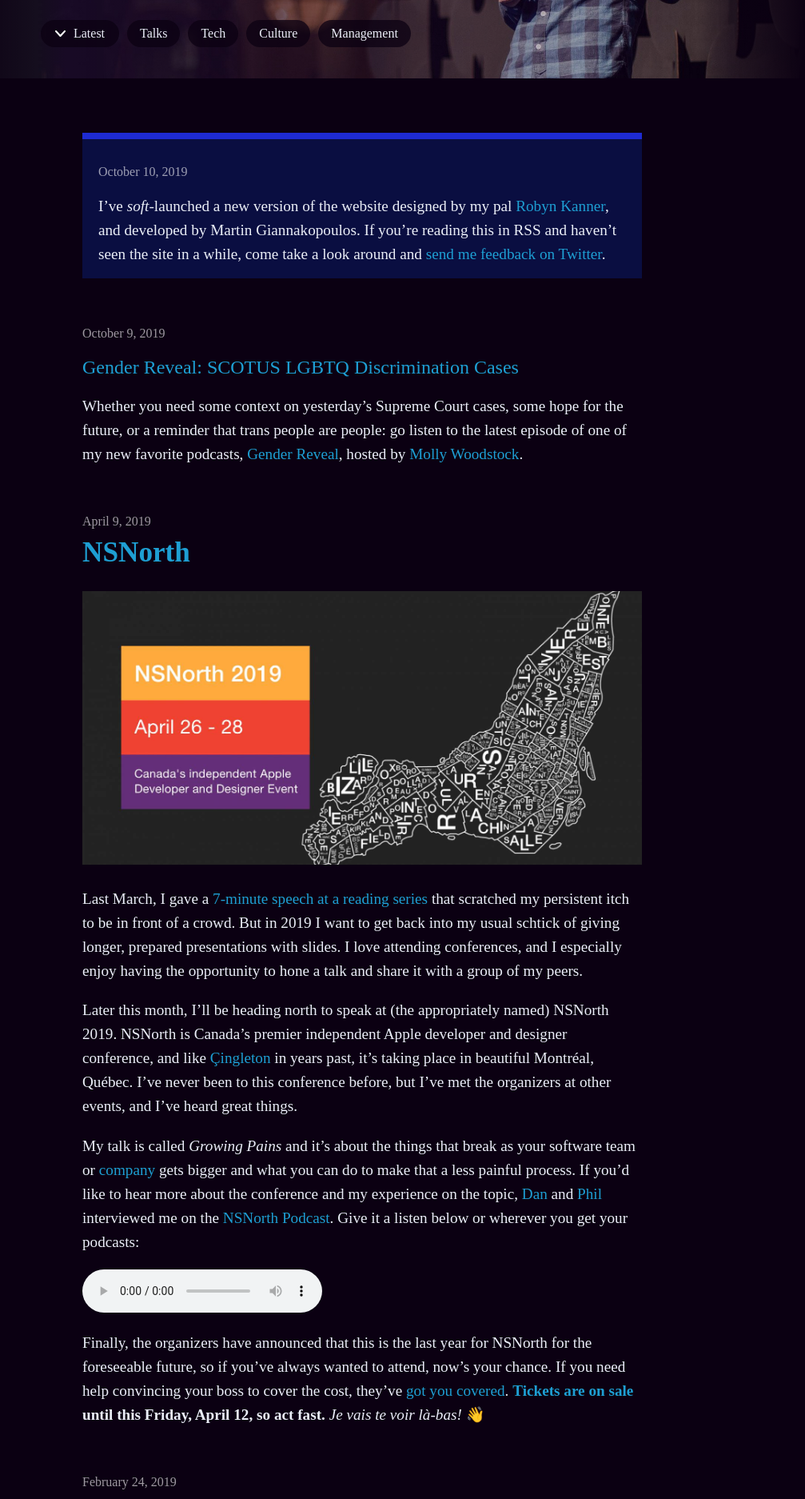
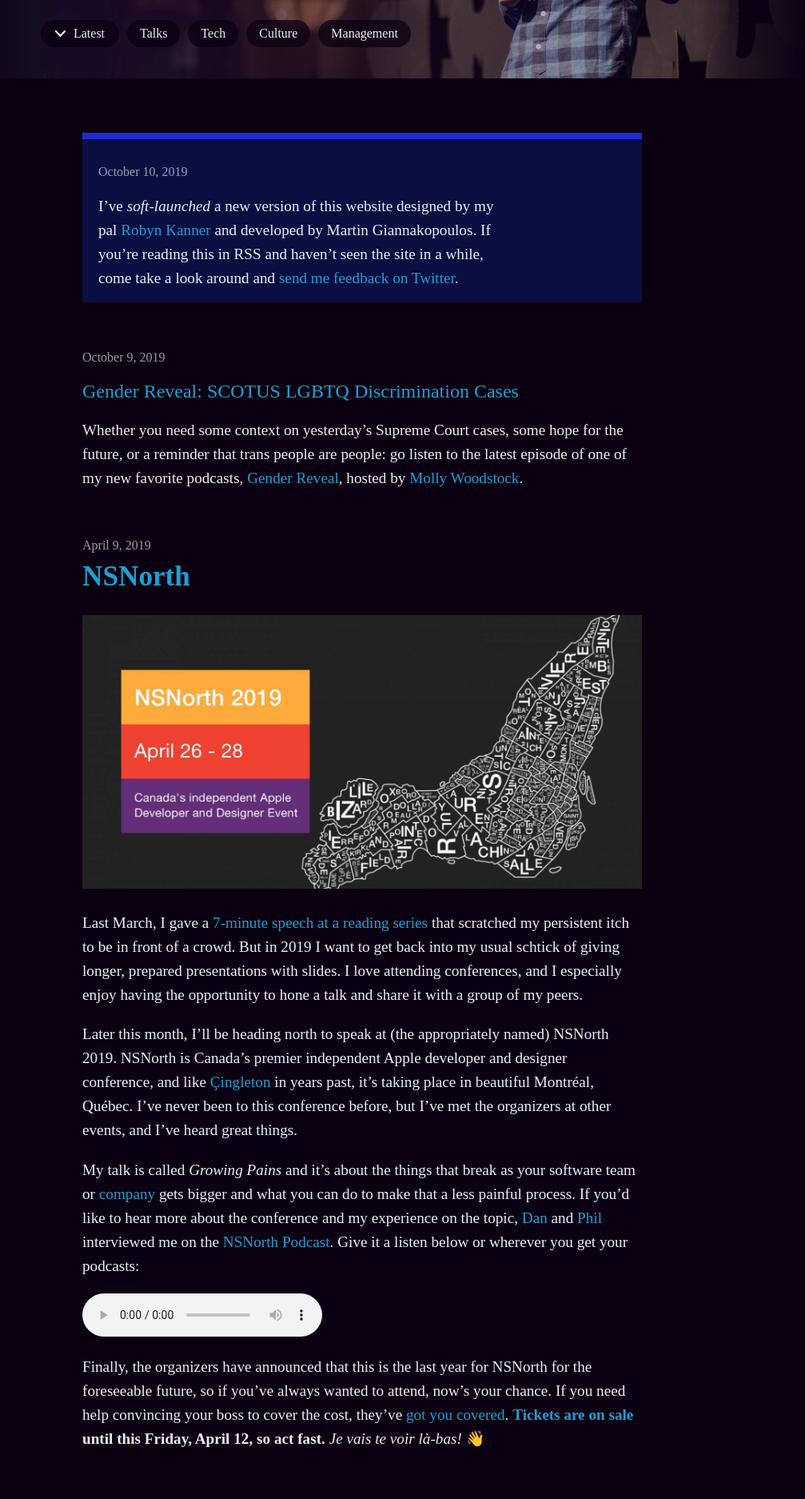
Before and after one commit to mbbischoff/website, a Jekyll site: the page built from index.html, in a window 1280 px wide. Shown: the part 419-2293 px from the top of the page at 80% size, without its empty margins (187-1194 px from the left). Built offline with Jekyll 4.4.1, drawn with Linux system fonts in a browser that asks for light colours; some web fonts are replaced; the list of posts is cut into pages by our own code.

Commit message:
Updated Soft Launch and 2 other files

```diff
--- a/_includes/header.html
+++ b/_includes/header.html
@@ -30,7 +30,7 @@
       <p>{{ site.text_content.subtitle }}</p>
     </div>
     <div class="wrapper mobile-only" id="mobile-header-text">
-      <h1><a href="/">Hey, I’m<br>Matthew Bischoff</a></h1>
+      <h1>><a href="/">Hey, I’m<br>Matthew Bischoff</a></h1>
       <p>{{ site.text_content.short_subtitle }}</p>
     </div>
     <nav id="categories">
--- a/_posts/2019-10-10-soft-launch.markdown
+++ b/_posts/2019-10-10-soft-launch.markdown
@@ -11,4 +11,4 @@
 color: blue
 ---
 
-I’ve _soft_-launched a new version of the website designed by my pal [Robyn Kanner](https://robynkanner.com), and developed by Martin Giannakopoulos. If you’re reading this in RSS and haven’t seen the site in a while, come take a look around and [send me feedback on Twitter](https://twitter.com/mb).
+I’ve _soft-launched_ a new version of this website designed by my pal [Robyn Kanner](https://robynkanner.com) and developed by Martin Giannakopoulos. If you’re reading this in RSS and haven’t seen the site in a while, come take a look around and [send me feedback on Twitter](https://twitter.com/mb).
--- a/_sass/_posts.scss
+++ b/_sass/_posts.scss
@@ -22,7 +22,7 @@
   }
 
   p {
-    /* TODO: Do I want this? max-width: 500px; */
+    max-width: 500px;
     margin-bottom: 0px;
   }
 }
```
